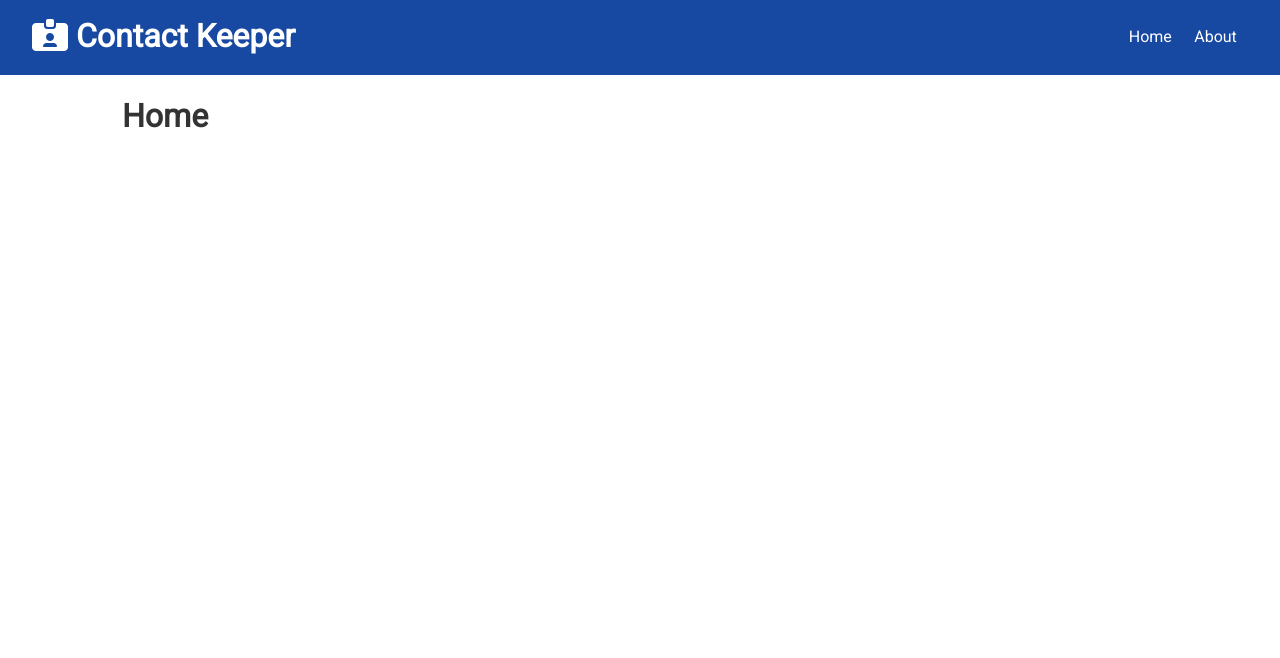
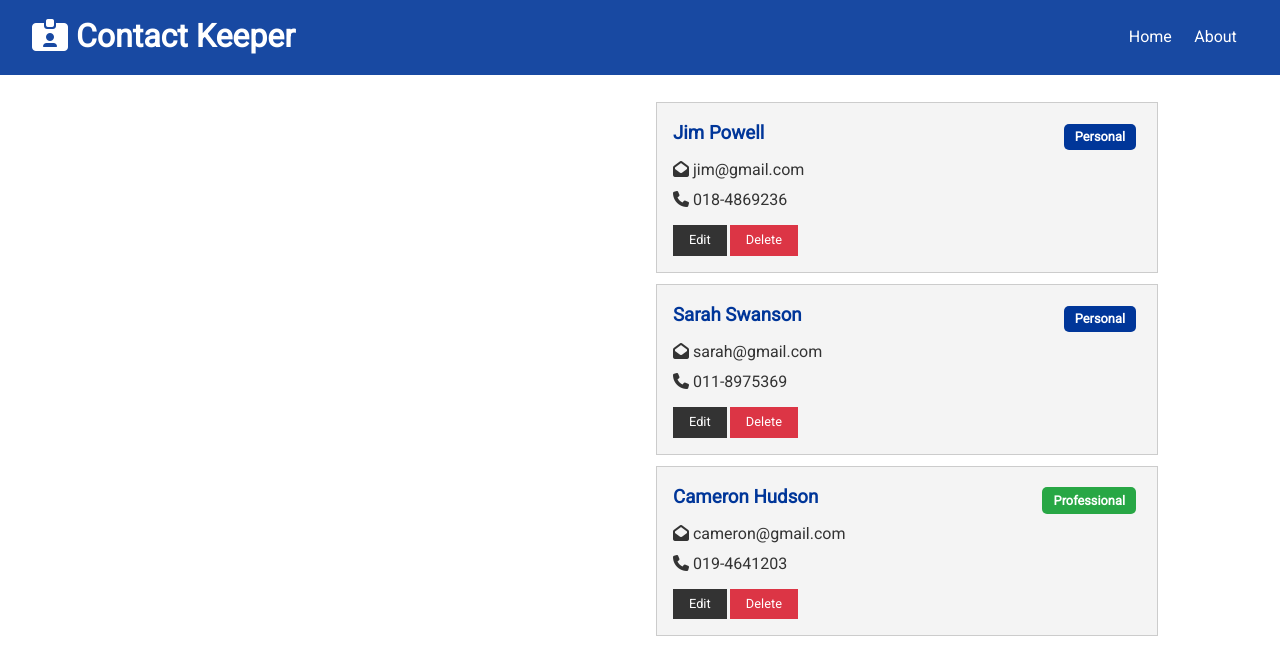
Before and after one commit to garylyq1212/contact-keeper, a React (Create React App) app in the folder client/: page / in a window 1280 px wide. Shown: the top 658 px of the page. Built offline with nearby package versions, Linux system fonts and the light colour scheme; the HTML template or start-up script is replaced by a standard one.

Commit message:
Added Context API for Contact & Created Contacts and ContactItem Component

```diff
--- a/client/src/App.js
+++ b/client/src/App.js
@@ -6,10 +6,13 @@
 import Home from './components/pages/Home';
 import About from './components/pages/About';
 
+import ContactState from './context/contact/ContactState';
+
 import './App.css';
 
 const App = () => {
   return (
+    <ContactState>
       <Router>
         <Fragment>
           <Navbar />
@@ -21,6 +24,7 @@
           </div>
         </Fragment>
       </Router>
+    </ContactState>
   );
 };
 
--- /dev/null
+++ b/client/src/components/contacts/ContactItem.js
@@ -0,0 +1,45 @@
+import React from 'react';
+import PropTypes from 'prop-types';
+
+const ContactItem = ({ contact }) => {
+  const { id, name, email, phone, type } = contact;
+
+  return (
+    <div className='card bg-light'>
+      <h3 className='text-primary text-left'>
+        {name}{' '}
+        <span
+          style={{ float: 'right' }}
+          className={
+            'badge ' +
+            (type === 'professional' ? 'badge-success' : 'badge-primary')
+          }
+        >
+          {type.charAt(0).toUpperCase() + type.slice(1)}
+        </span>
+      </h3>
+      <ul className='list'>
+        {email && (
+          <li>
+            <i className='fas fa-envelope-open' /> {email}
+          </li>
+        )}
+        {phone && (
+          <li>
+            <i className='fas fa-phone' /> {phone}
+          </li>
+        )}
+      </ul>
+      <p>
+        <button className='btn btn-dark btn-sm'>Edit</button>
+        <button className='btn btn-danger btn-sm'>Delete</button>
+      </p>
+    </div>
+  );
+};
+
+ContactItem.propTypes = {
+  contact: PropTypes.object.isRequired
+};
+
+export default ContactItem;
--- /dev/null
+++ b/client/src/components/contacts/Contacts.js
@@ -0,0 +1,21 @@
+import React, { Fragment, useContext } from 'react';
+
+import ContactItem from './ContactItem';
+
+import ContactContext from '../../context/contact/contactContext';
+
+const Contacts = () => {
+  const contactContext = useContext(ContactContext);
+
+  const { contacts } = contactContext;
+
+  return (
+    <Fragment>
+      {contacts.map(contact => (
+        <ContactItem key={contact.id} contact={contact} />
+      ))}
+    </Fragment>
+  );
+};
+
+export default Contacts;
--- a/client/src/components/pages/Home.js
+++ b/client/src/components/pages/Home.js
@@ -1,9 +1,14 @@
 import React from 'react';
+
+import Contacts from '../contacts/Contacts';
 
 const Home = () => {
   return (
-    <div>
-      <h1>Home</h1>
+    <div className='grid-2'>
+      <div>{/* ContactForm */}</div>
+      <div>
+        <Contacts />
+      </div>
     </div>
   );
 };
--- /dev/null
+++ b/client/src/context/contact/ContactState.js
@@ -0,0 +1,70 @@
+import React, { useReducer } from 'react';
+import uuid from 'uuid';
+
+import ContactContext from './contactContext';
+import contactReducer from './contactReducer';
+import {
+  ADD_CONTACT,
+  DELETE_CONTACT,
+  SET_CURRENT,
+  CLEAR_CURRENT,
+  UPDATE_CONTACT,
+  FILTER_CONTACTS,
+  CLEAR_FILTER
+} from '../types';
+
+const ContactState = props => {
+  const initalState = {
+    contacts: [
+      {
+        id: 1,
+        name: 'Jim Powell',
+        email: 'jim@gmail.com',
+        phone: '018-4869236',
+        type: 'personal'
+      },
+      {
+        id: 2,
+        name: 'Sarah Swanson',
+        email: 'sarah@gmail.com',
+        phone: '011-8975369',
+        type: 'personal'
+      },
+      {
+        id: 3,
+        name: 'Cameron Hudson',
+        email: 'cameron@gmail.com',
+        phone: '019-4641203',
+        type: 'professional'
+      }
+    ]
+  };
+
+  const [state, dispatch] = useReducer(contactReducer, initalState);
+
+  // Add Contact
+
+  // Delete Contact
+
+  // Set Current Contact
+
+  // Clear Current Contact
+
+  // Update Contact
+
+  // Filter Contacts
+
+  // Clear Filter
+
+  return (
+    <ContactContext.Provider
+      value={{
+        contacts: state.contacts
+      }}
+    >
+      {props.children}
+    </ContactContext.Provider>
+  );
+};
+
+export default ContactState;
--- /dev/null
+++ b/client/src/context/contact/contactContext.js
@@ -0,0 +1,5 @@
+import { createContext } from 'react';
+
+const contactContext = createContext();
+
+export default contactContext;
--- /dev/null
+++ b/client/src/context/types.js
@@ -0,0 +1,9 @@
+export const ADD_CONTACT = 'ADD_CONTACT';
+export const DELETE_CONTACT = 'DELETE_CONTACT';
+export const SET_CURRENT = 'SET_CURRENT';
+export const CLEAR_CURRENT = 'CLEAR_CURRENT';
+export const UPDATE_CONTACT = 'UPDATE_CONTACT';
+export const FILTER_CONTACTS = 'FILTER_CONTACT';
+export const CLEAR_FILTER = 'CLEAR_FILTER';
+export const SET_ALERT = 'SET_ALERT';
+export const REMOVE_ALERT = 'REMOVE_ALERT';
```
Also changed, not shown: client/src/context/contact/contactReducer.js (added). Lines whose indentation alone changed are shown as unchanged.
